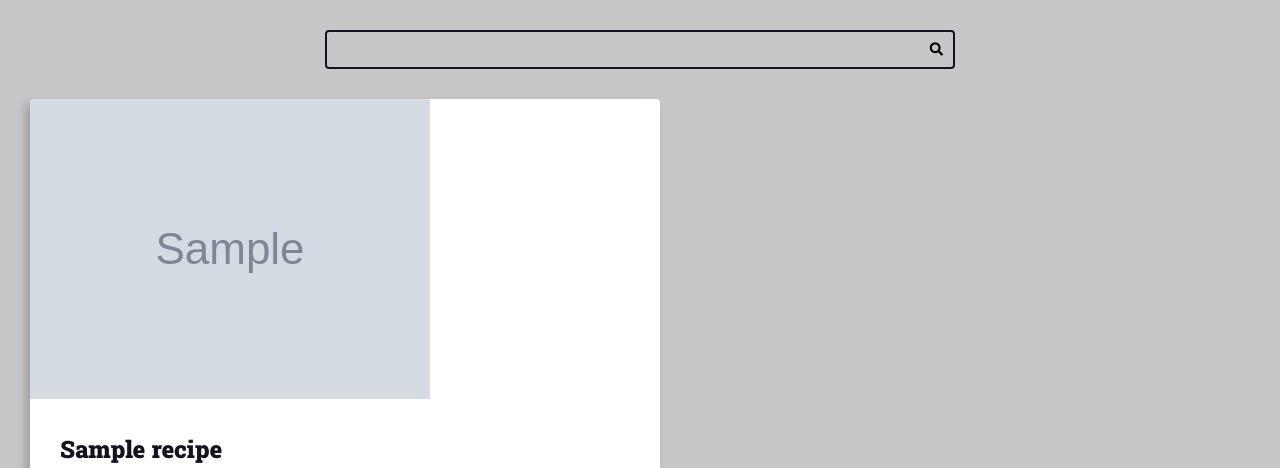
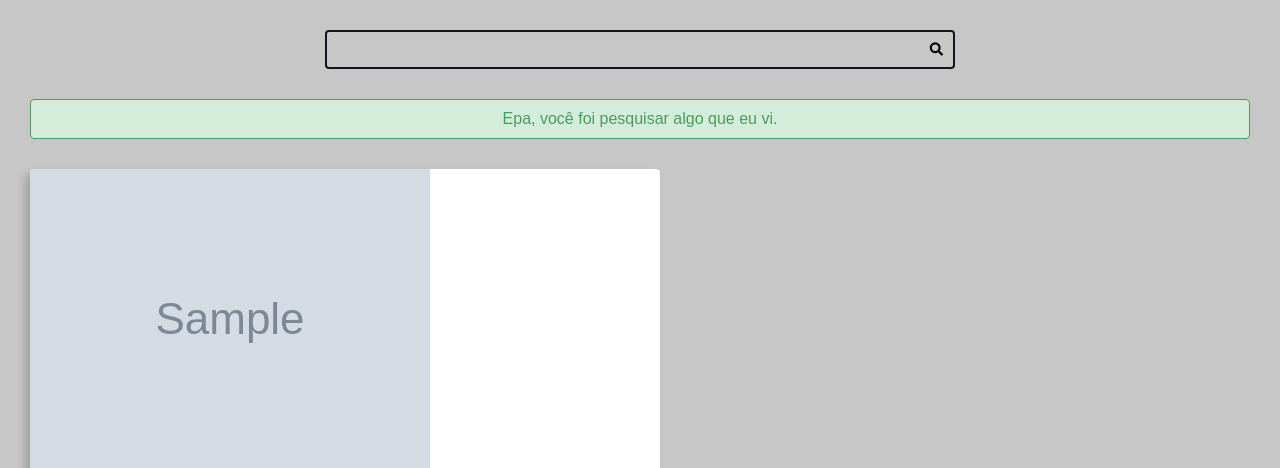
Before and after one commit to MarceloGalliDev/django-project-01, a Django app: page / in a window 1280 px wide. Shown: the part 113-581 px from the top of the page. Run offline with Django 4.2, Linux system fonts and the light colour scheme; tables that the repository leaves empty hold one stand-in row (values such as "Sample post"); grey boxes marked "Sample" are stand-in pictures.

Commit message:
update
update

```diff
--- a/recipes/static/recipes/css/styles.css
+++ b/recipes/static/recipes/css/styles.css
@@ -283,6 +283,51 @@ h1, h2, h3, h4, h5, h6 {
     padding: 0 2rem;
 }
 
+/* Messages */
+.message {
+  padding: 1rem;
+  border-radius: 4px;
+  border: 1px solid var(--color-dark-text);
+  background: var(--color-gray-2);
+  color: var(--color-dark-text);
+}
+
+.message-error {
+  border: 1px solid var(--color-error-dark);
+  background: var(--color-error-light);
+  color: var(--color-error-dark);
+}
+
+.message-success {
+  border: 1px solid var(--color-success-dark);
+  background: var(--color-success-light);
+  color: var(--color-success-dark);
+}
+
+.message-warning {
+  border: 1px solid var(--color-warning-dark);
+  background: var(--color-warning-light);
+  color: var(--color-warning-dark);
+}
+
+.message-alert {
+  border: 1px solid var(--color-alert-dark);
+  background: var(--color-alert-light);
+  color: var(--color-alert-dark);
+}
+
+.message-info {
+  border: 1px solid var(--color-info-dark);
+  background: var(--color-info-light);
+  color: var(--color-info-dark);
+}
+
+.message-debug {
+  border: 1px solid var(--color-debug-dark);
+  background: var(--color-debug-light);
+  color: var(--color-debug-dark);
+}
+
 /* Generics */
 .center {
     text-align: center;
--- a/recipes/templates/recipes/pages/home.html
+++ b/recipes/templates/recipes/pages/home.html
@@ -1,10 +1,12 @@
 {% extends 'global/base.html' %}
-
+{% load static %}
 
 {% block title %}Home | {% endblock title %}
 
 
 {% block content %}
+{% include 'recipes/partials/messages.html' %}
+
     <div class="main-content main-content-list container">
         {% for recipe in recipes %}
             {% include 'recipes/partials/recipe.html' %}
--- /dev/null
+++ b/recipes/templates/recipes/partials/messages.html
@@ -0,0 +1,9 @@
+{% if messages %}
+<div class="main-content center container">
+    {% for message in messages %}
+        <div class="message {{ message.tags }}">
+            {{ message }}
+        </div>
+    {% endfor %}
+</div>
+{% endif %}
--- a/recipes/views.py
+++ b/recipes/views.py
@@ -6,6 +6,7 @@ from utils.pagination import make_pagination
 from utils.recipes.factory import make_recipe
 from django.db.models import Q
 from .models import Recipe, Category
+from django.contrib import messages
 import os
 from dotenv import load_dotenv
 
@@ -24,6 +25,11 @@ def home(request):
     )
 
     page_obj, pagination_range = make_pagination(request, recipes, PER_PAGES)
+
+    # enviando flash msg
+    # não tem necessidade de passar para o context, o Django ja envia isso para o template
+    # flash msg fica gravado na seção
+    messages.success(request, 'Epa, você foi pesquisar algo que eu vi.')
 
     return render(request, 'recipes/pages/home.html', context={
         # tudo que estiver dentro do home será acessado pela chave recipe.
```
Also changed, not shown: project/settings.py (+11 -1 lines).
